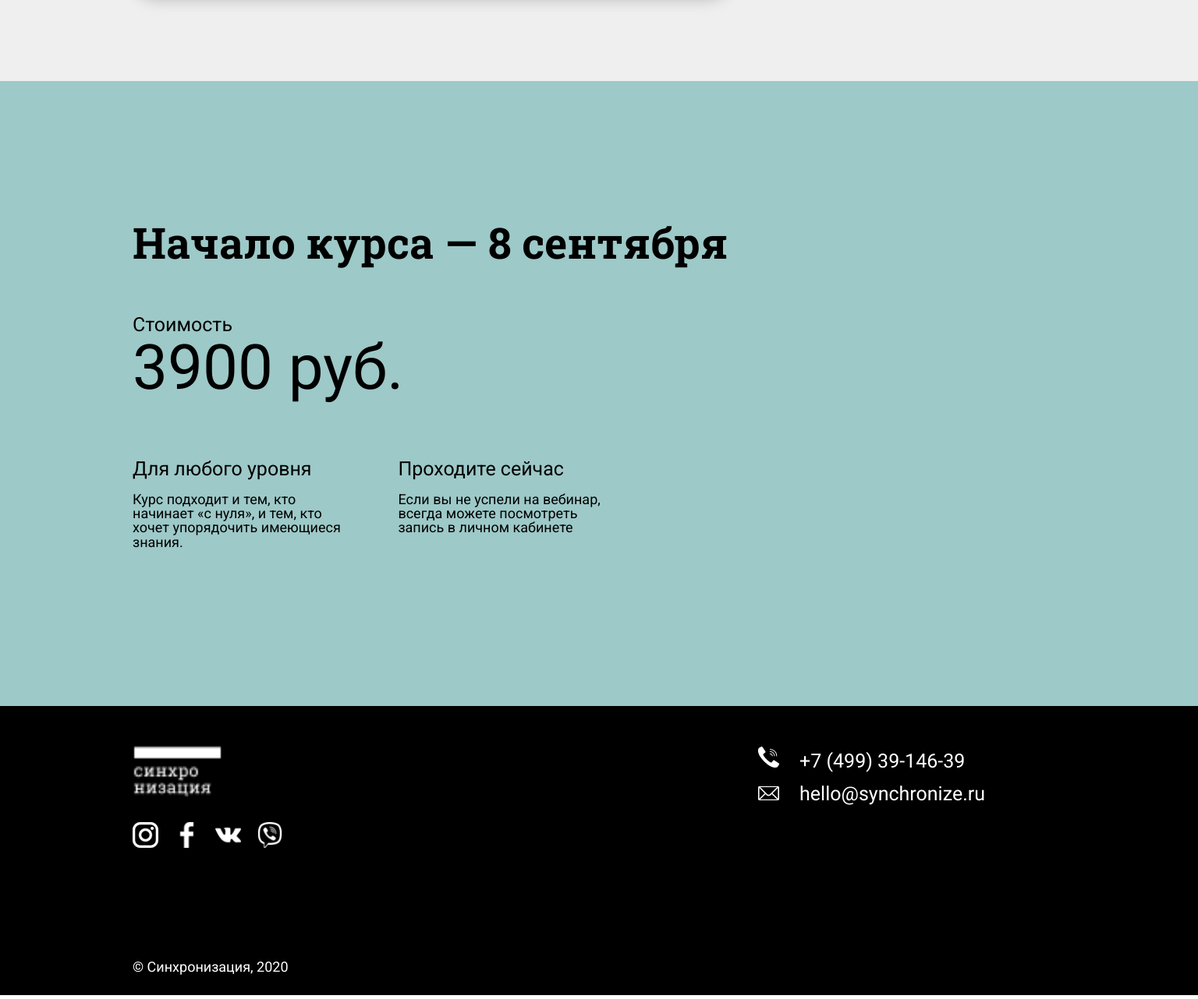
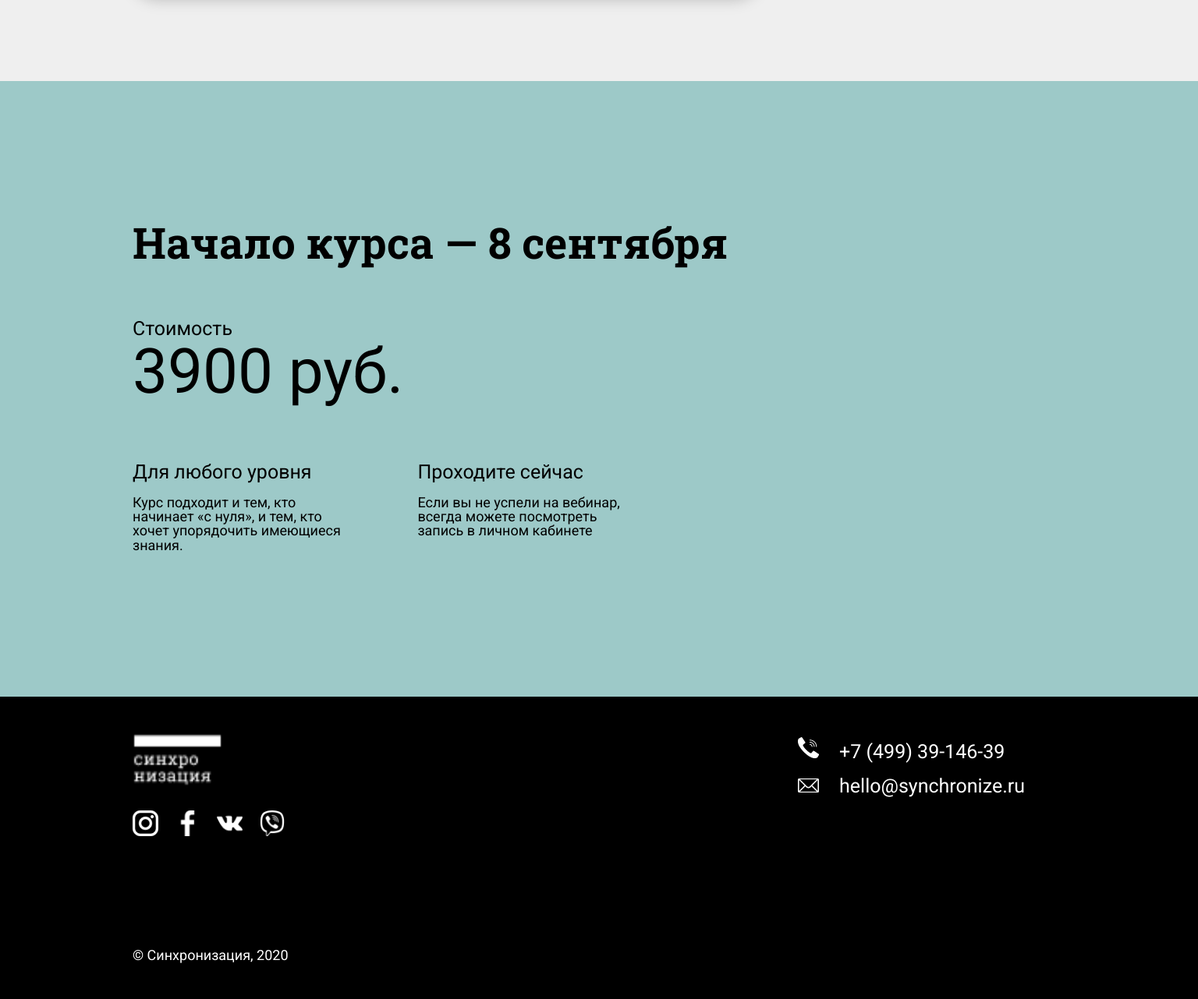
Before and after one commit to EasyAlias/maket-M1, a plain HTML site: page index.html in a window 1536 px wide. Shown: the part 6139-7421 px from the top of the page at 78% size. Drawn offline with Linux system fonts and the light colour scheme.

Commit message:
fixed desktop version

```diff
--- a/kpart.css
+++ b/kpart.css
@@ -279,7 +279,7 @@
 	}
 
 	.review_curse_information {
-		width: 64%;
+		width: 67%;
 		box-shadow: 1px 1px 20px rgba(0, 0, 0, 0.25);
 		border-radius: 30px;
 		padding: 45px 45px 30px 45px;
@@ -311,11 +311,11 @@
 	}
 
 	.start_curse_information {
-		padding: 16px 0;
+		padding: 16px 0 0;
 	}
 
 	.start_curse_title {
-		padding-bottom: 65px;
+		padding-bottom: 70px;
 		font-size: 55px;
 	}
 
@@ -325,7 +325,7 @@
 
 	.start_curse_price {
 		font-size: 80px;
-		margin-bottom: 76px;
+		margin-bottom: 75px;
 	}
 
 	.start_curse_list {
@@ -343,15 +343,15 @@
 	}
 
 	.start_curse_mr {
-		margin-right: 55px;
+		margin-right: 80px;
 	}
 
 	.footer_wrapper {
-		padding: 30px 0 27px 0;
+		padding: 27px 0 47px 0;
 	}
 
 	.footer_information {
-		margin: 20px 103px 0 0;
+		margin: 20px 52px 0 0;
 	}
 
 	.footer_information_list {
@@ -371,16 +371,16 @@
 	.footer_media_item {
 		width: 33px;
 		height: 33px;
-		margin-right: 20px;
+		margin-right: 21px;
 	}
 
 	.footer_contacts {
-		margin-top: 2px;
+		margin-top: 5px;
 		margin-right: 0;
 	}
 
 	.footer_contacts_phone {
-		margin-bottom: 17px;
+		margin-bottom: 19px;
 	}
 
 	.footer_contacts_icon {
```
